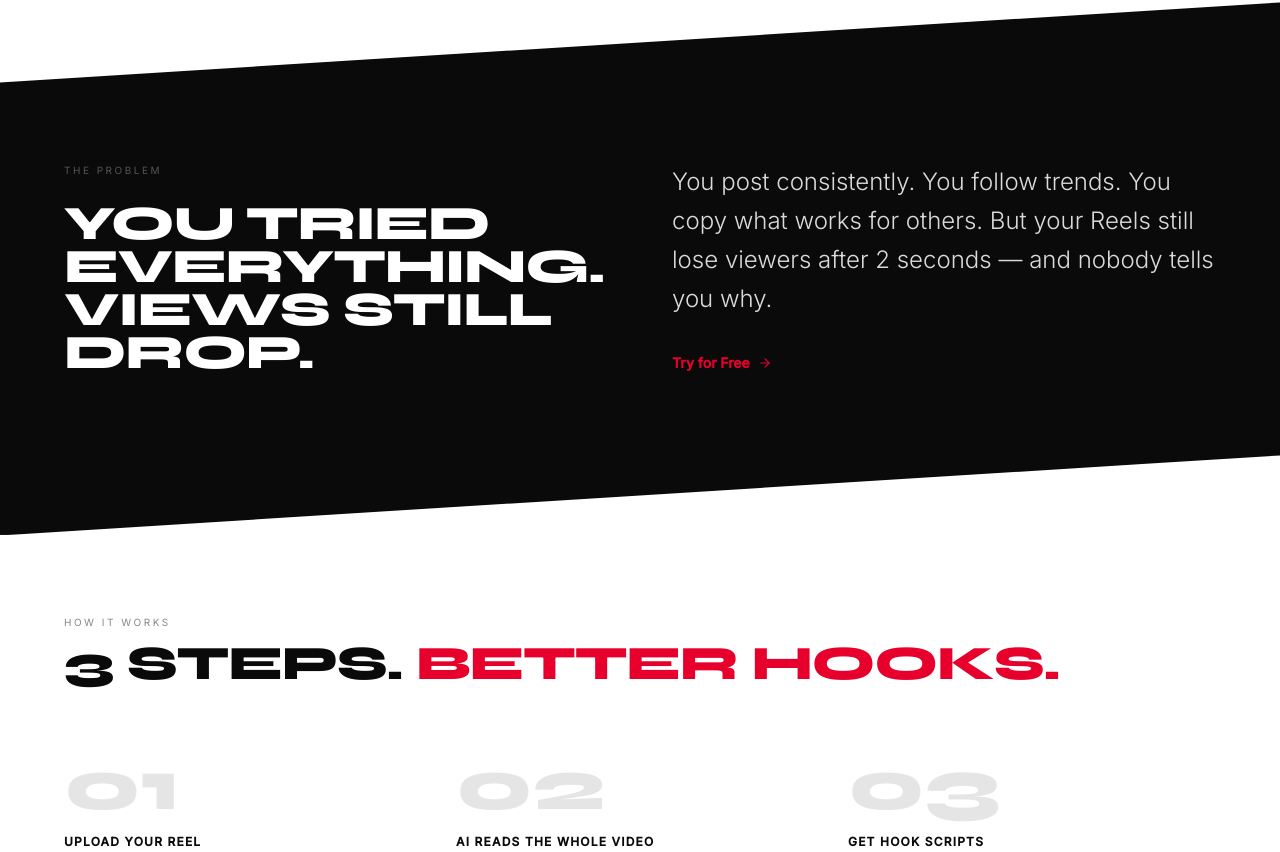
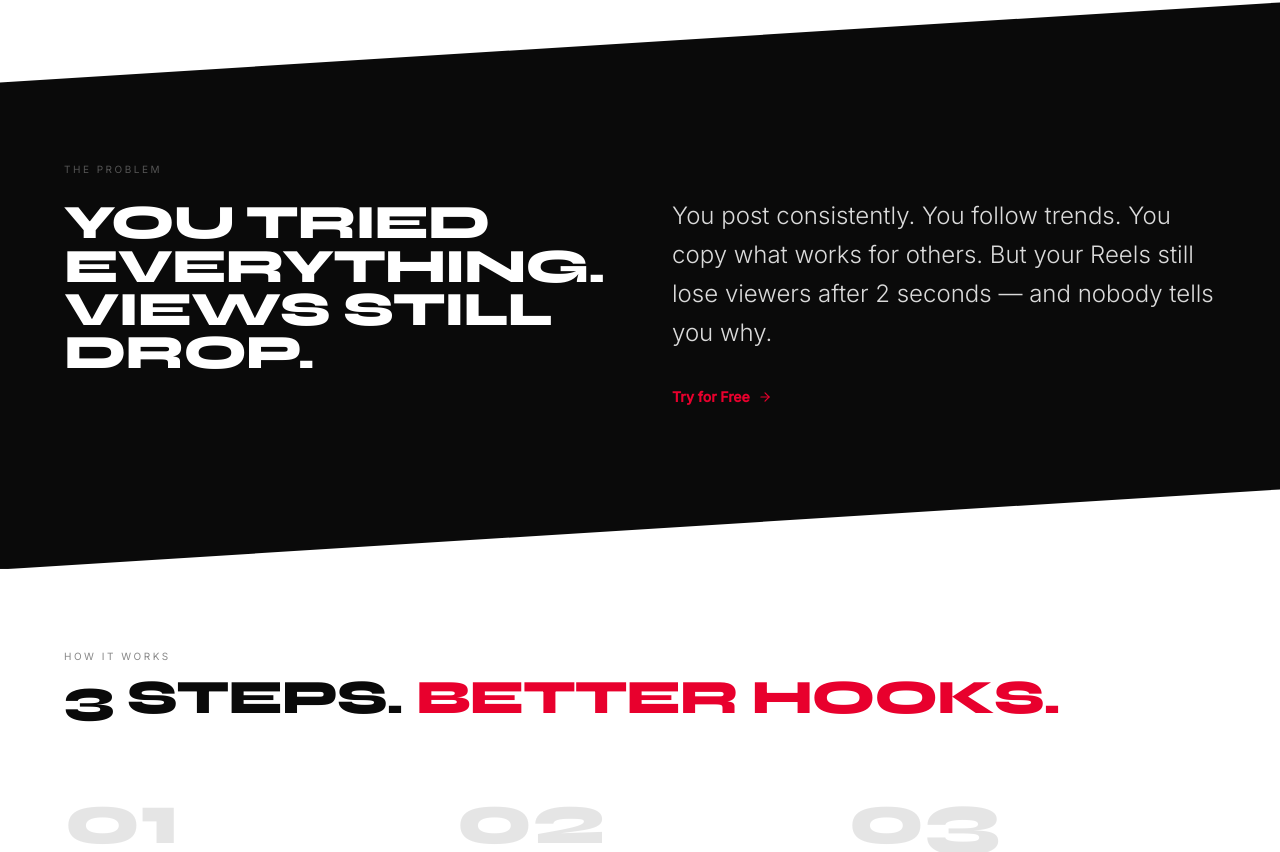
Before and after one commit to bimogg/Hooked.AI, a Next.js app: page / in a window 1280 px wide. Shown: the part 1315-2167 px from the top of the page. Built offline with nearby package versions, Linux system fonts and the light colour scheme; no server answers.

Commit message:
fix: top-align problem heading with subtext on same level

```diff
--- a/components/HomeContent.tsx
+++ b/components/HomeContent.tsx
@@ -185,7 +185,7 @@ export default function HomeContent() {
 
       {/* ── PROBLEM ── */}
       <section className="bg-[#0a0a0a] text-white px-6 md:px-12 pb-20 border-b border-white/5" style={{ clipPath: 'polygon(0 80px, 100% 0, 100% calc(100% - 80px), 0 100%)', marginTop: -2, paddingTop: 'calc(80px + 5rem)', paddingBottom: 'calc(80px + 5rem)' }}>
-        <div className="max-w-6xl mx-auto flex flex-col md:flex-row items-center gap-16">
+        <div className="max-w-6xl mx-auto flex flex-col md:flex-row items-start gap-16">
           <div className="md:w-1/2" data-reveal="left">
             <p className="text-[10px] uppercase tracking-[0.25em] text-[#555] mb-6">{tr('home', 'problemBadge', lang)}</p>
             <h2 className="font-display font-extrabold text-3xl md:text-5xl uppercase leading-[0.9] tracking-tight">
@@ -194,7 +194,7 @@ export default function HomeContent() {
               ))}
             </h2>
           </div>
-          <div className="md:w-1/2" data-reveal="right">
+          <div className="md:w-1/2 md:mt-[34px]" data-reveal="right">
             <p className="text-white/85 text-lg md:text-2xl leading-relaxed mb-8 font-light">
               {tr('home', 'problemSub', lang)}
             </p>
```
